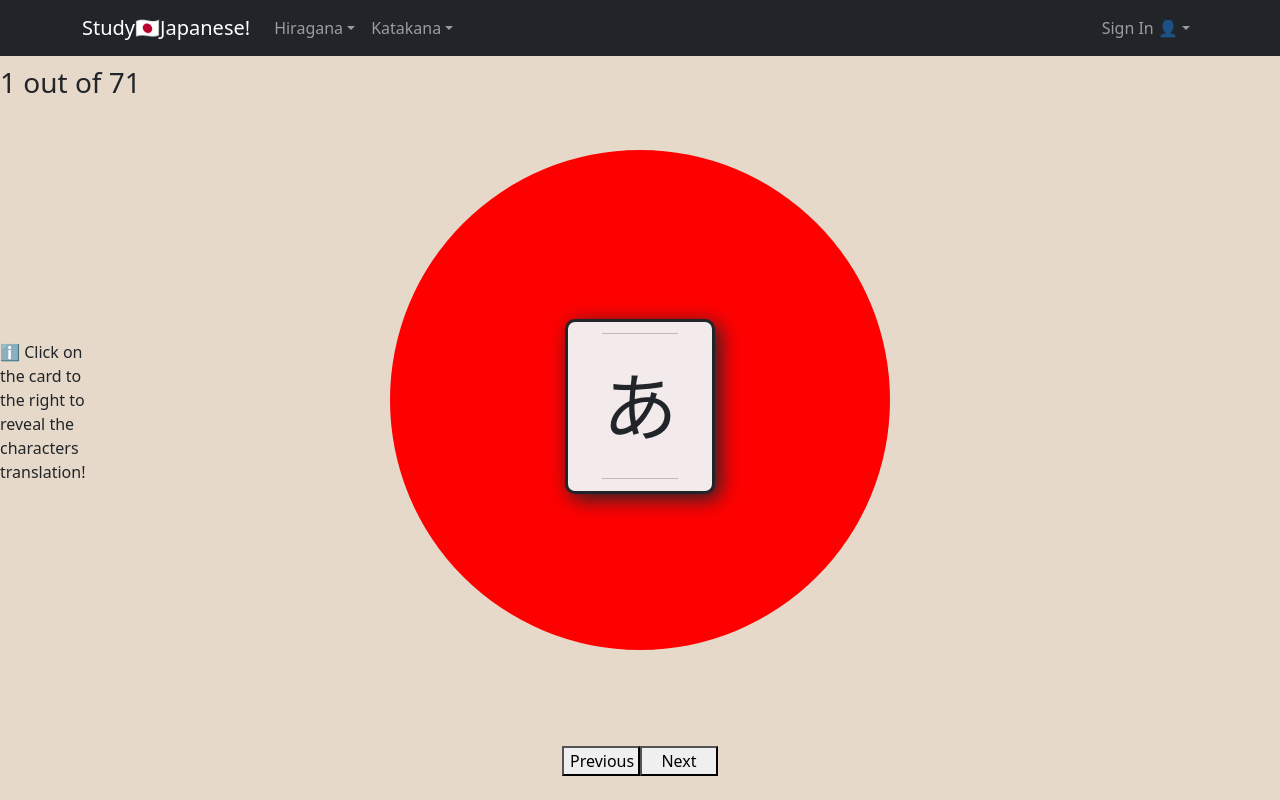
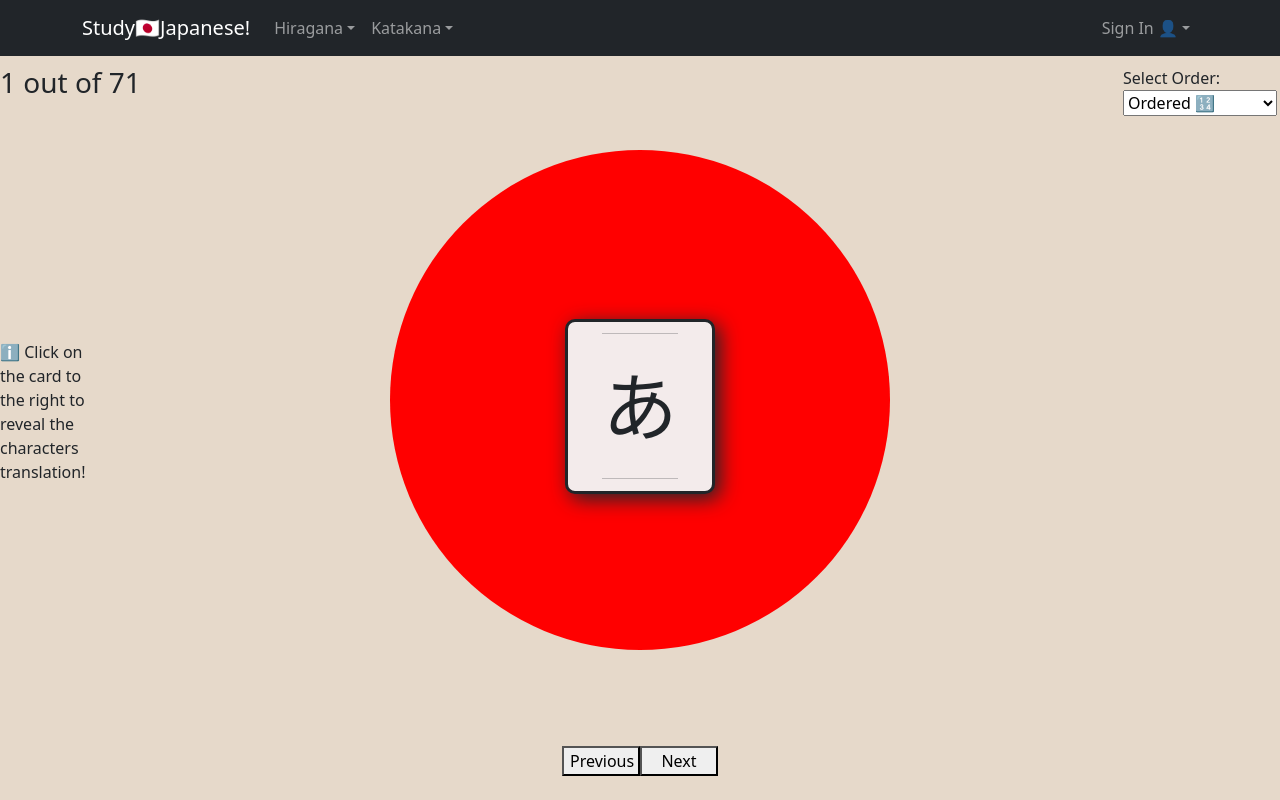
Before and after one commit to pastasauce59/study-japanese, a React (Create React App) app: page /hiragana/study in a window 1280 px wide. Built offline with nearby package versions, Linux system fonts and the light colour scheme.

Commit message:
added a drop down menu to change the order of the study list, added logic for 'ordered' and 'reverse order', it works, but card is not updated until it is clicked or next button is hit, currently tweaking

```diff
--- a/src/App.css
+++ b/src/App.css
@@ -101,3 +101,8 @@ button {
     top: 42.5vh;
     width: 100px;
 }
+
+.order-choice {
+    position: fixed;
+    right: 3px;
+}
--- a/src/Components/HiraganaStudy.js
+++ b/src/Components/HiraganaStudy.js
@@ -6,6 +6,21 @@ function HiraganaStudy(props) {
     const [hiragana, setHiragana] = useState(hiraganaAll)
     const [count, setCount] = useState(0)
     const [flip, setFlip] = useState(null)
+
+    let handleChange = (e) => {
+        if (e.target.value === 'ordered'){
+            setHiragana(hiragana.reverse());
+            setCount(0)
+        }
+        else if (e.target.value === 'reverse'){
+            setHiragana(hiragana.reverse());
+            setCount(0)
+        }
+        else if (e.target.value === 'shuffle'){
+            //logic soon to come
+        }
+        // console.log(e.target.value)
+    }
 
     let plusMinusCount = (e) => {
         if (e.target.textContent === 'Next'){
@@ -36,6 +51,26 @@ function HiraganaStudy(props) {
 
             <div className='number-of'>
             <h3>{`${hiragana.indexOf(hiragana[count]) + 1} out of ${hiragana.length}`}</h3>
+            </div>
+
+            <div className='order-choice'>
+            {/* <input type='radio' name='ordered' value='ordered' checked/>
+            <label>Ordered 🔢</label>
+
+            <input type='radio' name='reverse-order' value='reverseorder'/>
+            <label>Reverse Order ↩️</label>
+
+            <input type='radio' name='shuffle' value='shuffle'/>
+            <label>Shuffle 🔀</label> */}
+            <form>
+                <label>Select Order:</label>
+                <br/>
+                <select onChange={handleChange}>
+                <option value='ordered'>Ordered 🔢</option>
+                <option value='reverse'>Reverse Order ↩️</option>
+                <option value='shuffle'>Shuffle 🔀</option>
+                </select>
+            </form>
             </div>
 
             <div className='study-info'>
```
